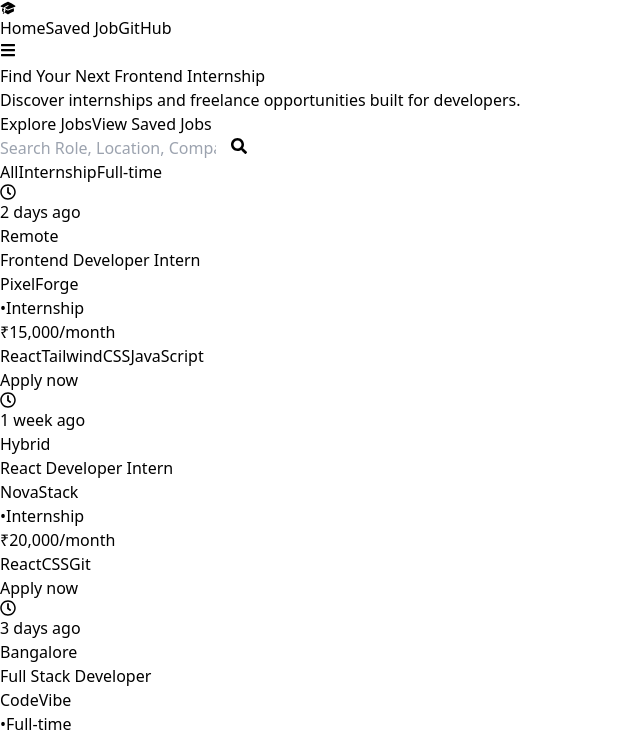
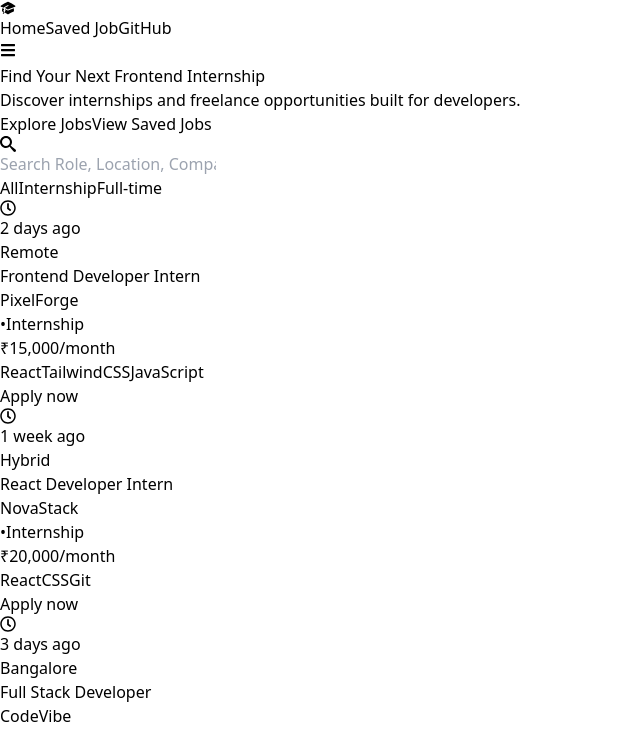
Before and after one commit to Hard1stf/DevLaunch-Jobs, a React (Vite) app: page / in a window 1280 px wide. Shown: the top 732 px of the page, without its empty margins (0-640 px from the left). Built offline with nearby package versions, Linux system fonts and the light colour scheme.

Commit message:
perf(SearchBar.jsx): Make SearchBar more efficent to prevent the default browser action

```diff
--- a/src/components/SearchBar/SearchBar.jsx
+++ b/src/components/SearchBar/SearchBar.jsx
@@ -1,12 +1,9 @@
-import { FaSearch } from 'react-icons/fa';
+import { ImSearch } from "react-icons/im";
 
 const SearchBar = ({ searchTerm, setSearchTerm }) => {
 
-  const handleSubmittedSearch = (searchTerm) => {
-    if (searchTerm === ""){
-      alert('No jobs found.\nTry adjusting your search or filters.')
-      setSearchTerm("");
-    }
+  const handleSubmit = (e) => {
+    e.preventDefault();
   };
 
   return (
@@ -14,22 +11,17 @@ const SearchBar = ({ searchTerm, setSearchTerm }) => {
       <form
         id=""
         name=""
-        className="max-w-sm border mx-auto p-2 flex justify-between rounded-full"
+        onSubmit={handleSubmit}
+        className="max-w-sm border mx-auto p-2 flex justify-between items-center rounded-full"
       >
+        <ImSearch className="text-3xl"/>
         <input
           placeholder="Search Role, Location, Company & Skills"
           type="search"
           value={searchTerm}
           onChange={e => setSearchTerm(e.target.value)}
-          className="transition-all outline-none w-80 bg-black px-4 py-2 text-white"
+          className="transition-all outline-none w-full bg-black px-4 py-2 text-white placeholder:italic"
         />
-        <button
-          type="submit"
-          className="px-4 py-2 bg-zinc-800 text-white rounded-full"
-          onClick={() => handleSubmittedSearch(searchTerm) }
-        >
-          <FaSearch />
-        </button>
       </form>
     </>
   );
```
